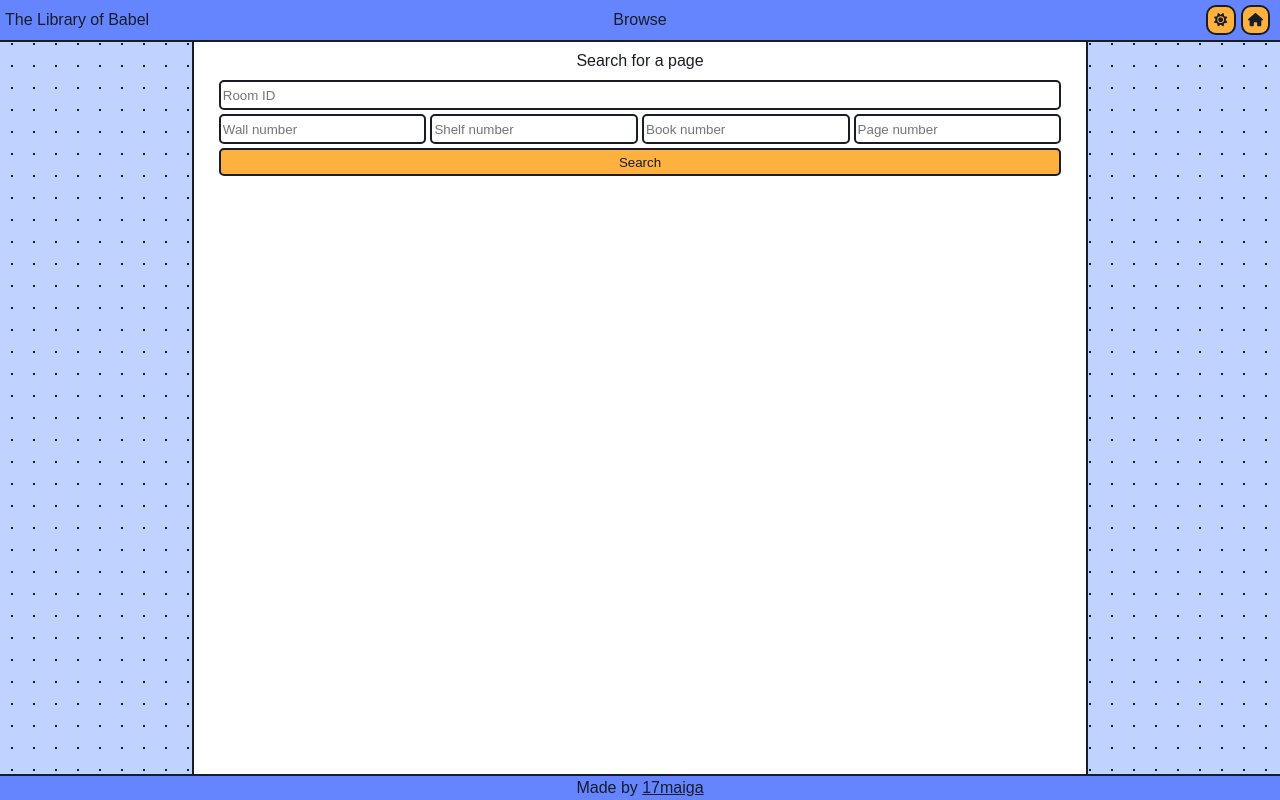
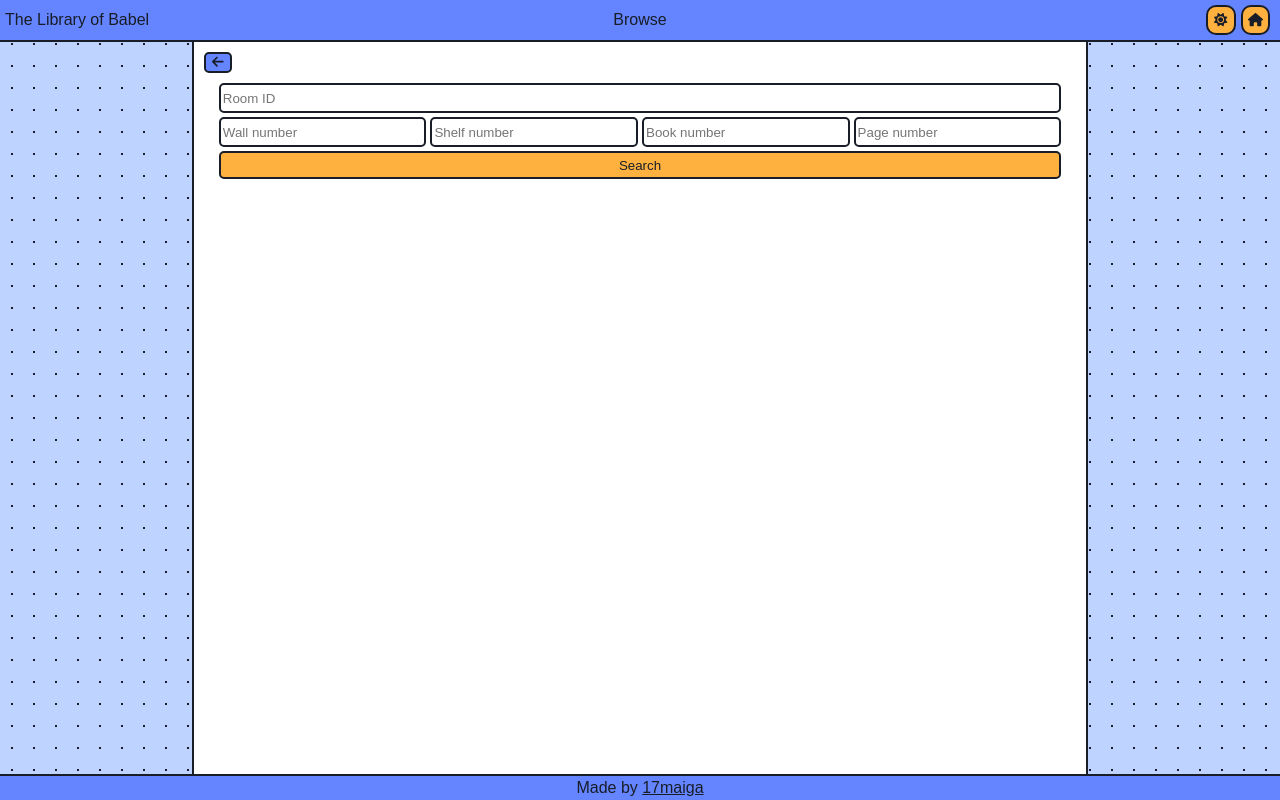
Before and after one commit to 17maiga/babel-vue, a Vue app: page /browse in a window 1280 px wide. Built offline with nearby package versions, Linux system fonts and the light colour scheme; a web font is replaced by a local one.

Commit message:
Component for page history navigation

```diff
--- /dev/null
+++ b/src/components/RouterBackComponent.vue
@@ -0,0 +1,23 @@
+<template>
+  <button id="routerBack" title="Back" @click="$router.back()">
+    <font-awesome-icon icon="fa-solid fa-arrow-left" />
+  </button>
+</template>
+
+<script lang="ts">
+import { defineComponent } from "vue";
+
+export default defineComponent({
+  name: "RouterBackComponent",
+});
+</script>
+
+<style scoped>
+#routerBack {
+  border: solid 2px var(--color-border);
+  border-radius: 5px;
+  background-color: var(--color-accent-tertiary);
+  color: var(--color-text);
+  cursor: pointer;
+}
+</style>
--- a/src/views/BrowseView.vue
+++ b/src/views/BrowseView.vue
@@ -1,8 +1,10 @@
 <template>
   <CardComponent>
     <template #card_content>
-      <div class="title">Search for a page</div>
-      <div v-if="error" class="error">{{ error }}</div>
+      <div class="header">
+        <RouterBackComponent />
+        <div v-if="this.error" class="error">{{ this.error }}</div>
+      </div>
       <form id="page-address" @submit.prevent="onFormSubmit">
         <input id="room-hex" v-model="roomId" placeholder="Room ID" />
         <div class="number-inputs">
@@ -44,10 +46,11 @@
 <script lang="ts">
 import CardComponent from "@/components/CardComponent.vue";
 import { defineComponent } from "vue";
+import RouterBackComponent from "@/components/RouterBackComponent.vue";
 
 export default defineComponent({
   name: "BrowseView",
-  components: { CardComponent },
+  components: { RouterBackComponent, CardComponent },
   data() {
     return {
       roomId: "",
@@ -111,11 +114,6 @@
 </script>
 
 <style scoped>
-.title {
-  display: flex;
-  justify-content: center;
-}
-
 .error {
   color: var(--color-danger);
   font-size: 1.5vh;
--- a/src/views/FindView.vue
+++ b/src/views/FindView.vue
@@ -2,9 +2,7 @@
   <CardComponent>
     <template #card_content>
       <div class="header">
-        <button title="Back" @click="$router.back()">
-          <font-awesome-icon icon="fa-solid fa-arrow-left" />
-        </button>
+        <RouterBackComponent />
         <div v-if="this.error" class="error">{{ this.error }}</div>
       </div>
       <form @submit.prevent>
@@ -22,10 +20,11 @@
 import CardComponent from "@/components/CardComponent.vue";
 import { defineComponent } from "vue";
 import axios from "axios";
+import RouterBackComponent from "@/components/RouterBackComponent.vue";
 
 export default defineComponent({
   name: "FindView",
-  components: { CardComponent },
+  components: { RouterBackComponent, CardComponent },
   data() {
     return {
       text: null as string | null,
@@ -86,8 +85,7 @@
 }
 
 input,
-textarea,
-button {
+textarea {
   border: 2px solid var(--color-border);
   border-radius: 5px;
   font-family: "MuseoModerno", sans-serif;
--- a/src/views/PageView.vue
+++ b/src/views/PageView.vue
@@ -2,9 +2,7 @@
   <card-component>
     <template #card_content>
       <div class="header">
-        <button title="Back" @click="$router.back()">
-          <font-awesome-icon icon="fa-solid fa-arrow-left" />
-        </button>
+        <RouterBackComponent />
         <div v-if="this.error" class="error">{{ this.error }}</div>
       </div>
       <div class="wrapper">
@@ -52,6 +50,7 @@
 import axios from "axios";
 import { FontAwesomeIcon } from "@fortawesome/vue-fontawesome";
 import { defineComponent } from "vue";
+import RouterBackComponent from "@/components/RouterBackComponent.vue";
 
 export default defineComponent({
   name: "PageView",
@@ -65,7 +64,7 @@
       error: null as string | null,
     };
   },
-  components: { FontAwesomeIcon, CardComponent },
+  components: { RouterBackComponent, FontAwesomeIcon, CardComponent },
   methods: {
     getPage() {
       if (this.invalidForm) return;
@@ -147,13 +146,13 @@
 }
 
 .actions > button {
-  margin: 0 2px;
+  margin: 2px;
 }
 
 button {
   border: solid 2px var(--color-border);
   border-radius: 5px;
-  background-color: var(--color-bg);
+  background-color: var(--color-accent-tertiary);
   color: var(--color-text);
   cursor: pointer;
 }
```
